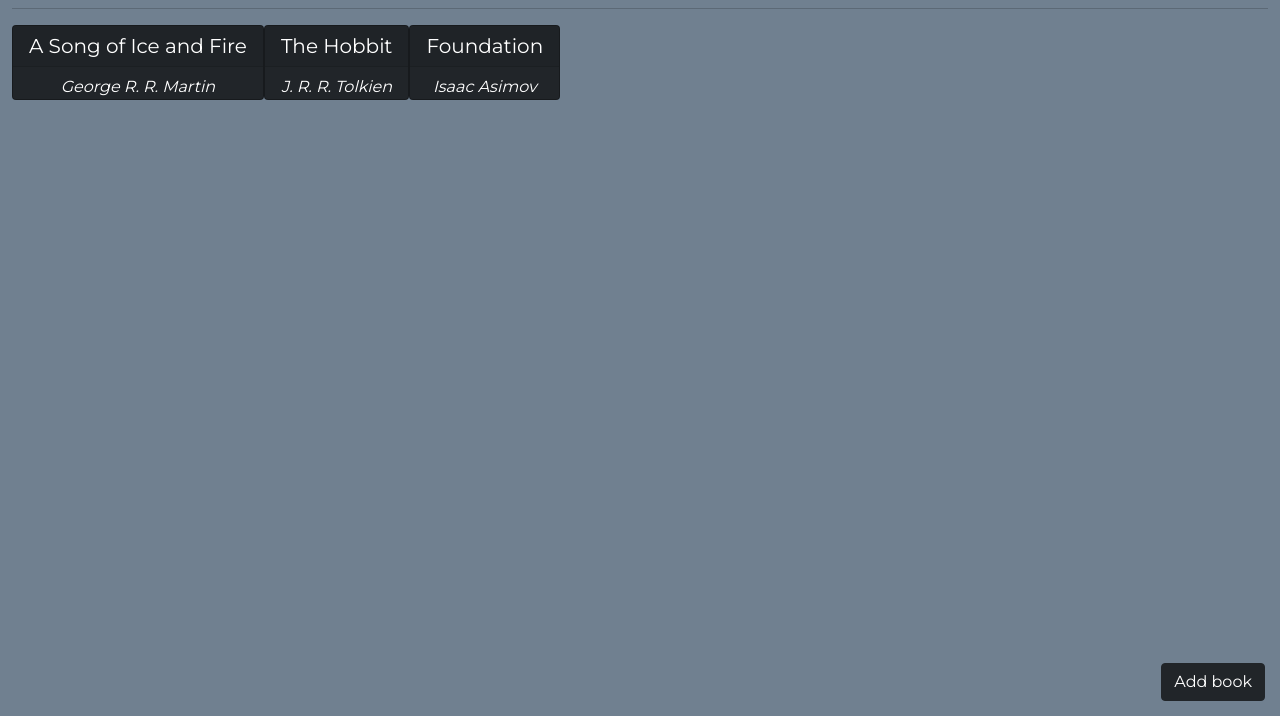
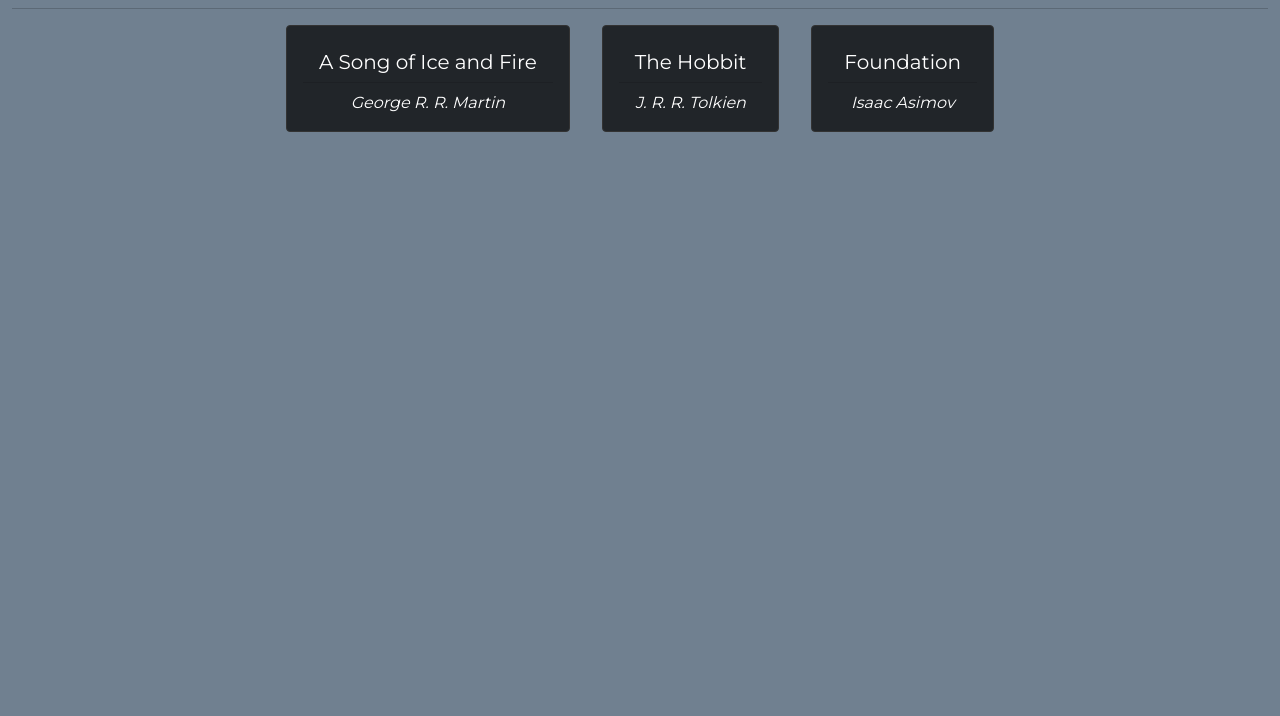
Before and after one commit to kiizerd/front-end_library, a plain HTML site: page index.html in a window 1280 px wide. Shown: the part 84-800 px from the top of the page. Drawn offline with nearby package versions, Linux system fonts and the light colour scheme.

Commit message:
changed card hover anim and moved add book btn

```diff
--- a/styles.css
+++ b/styles.css
@@ -1,5 +1,5 @@
 body {
-  font-family: 'Montserrat', sans-serif;
+  font-family: "Montserrat", sans-serif;
 }
 
 input {
@@ -10,25 +10,58 @@ label {
   margin: 1px;
 }
 
-.card-columns {
-  orphans: 1;
-  widows: 1;
+#lib-container {
+  width: 100%;
+}
+
+#book-card-container {
+  display: flex;
+  justify-content: center;
+}
+
+.card-header {
+  background-color: inherit;
 }
 
 .card {
-  border: solid 1px rgb(0, 0, 0, 0.3);
-  transition: border-width 0.3s linear;
+  border: 1px solid #333;
+  padding: 1rem;
   display: inline-block;
   cursor: pointer;
+  transition: box-shadow 0.2s linear;
 }
 
 .card:hover {
-  border-width: 8px;
+  box-shadow: 3px 3px 3px 3px #454647, -2px -1px 3px 3px #6c6d6e;
 }
 
 #add-book-btn {
   position: fixed;
-  bottom: 15px;
+  top: 15px;
   right: 15px;
-  z-index: -1;
+  z-index: 1;
 }
+
+.modal-footer {
+  margin: 0;
+}
+
+@media screen and (min-width: 0) {
+  #book-card-container {
+    flex-direction: column;
+  }
+
+  .card {
+    margin: 1rem 2rem;
+  }
+}
+
+@media screen and (min-width: 866px) {
+  #book-card-container {
+    flex-direction: row;
+  }
+
+  .card {
+    margin: 0 1rem;
+  }
+}
```
